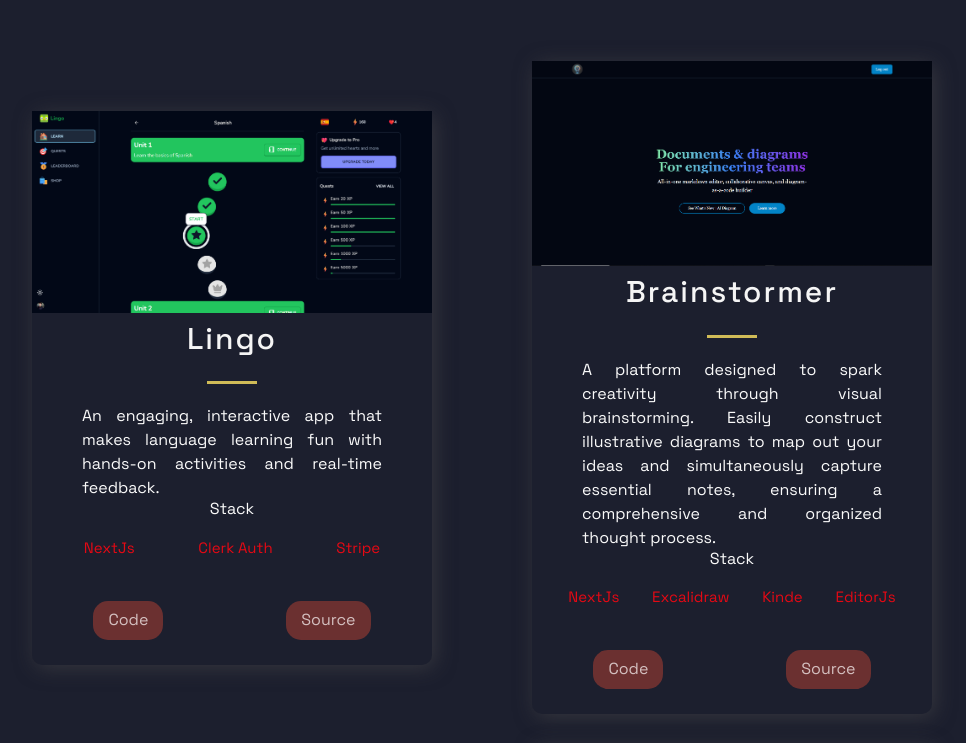
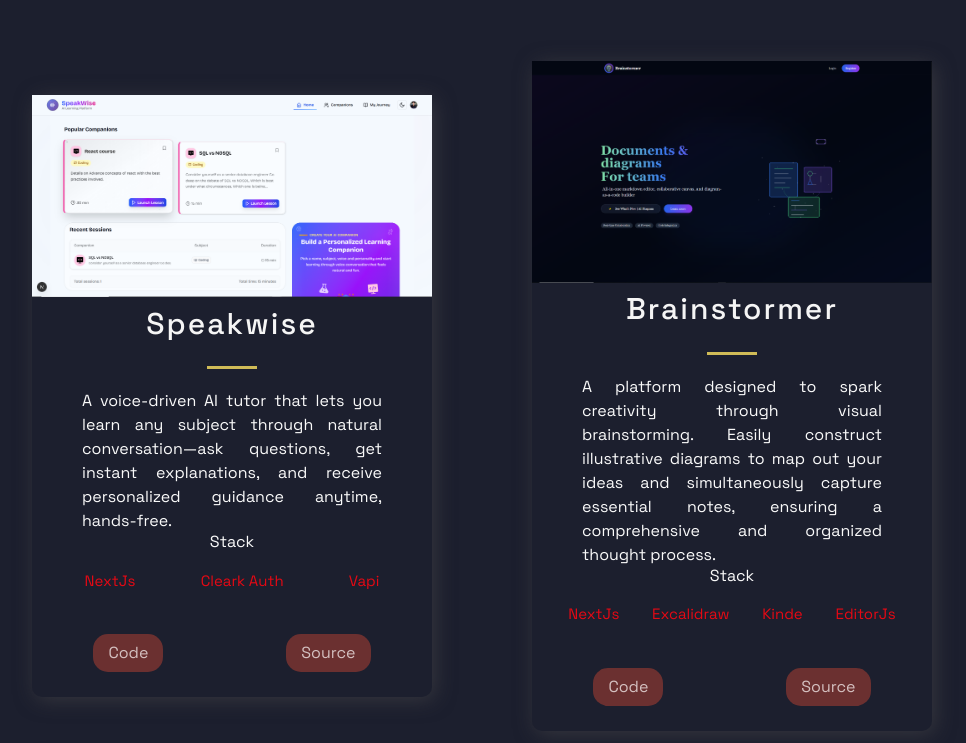
Before and after one commit to ayush200998/Portfolio, a Next.js app: page / in a window 1280 px wide. Shown: the part 787-1530 px from the top of the page, without its empty margins (158-1124 px from the left). Built offline with nearby package versions, Linux system fonts and the light colour scheme.

Commit message:
Added speakwise app.

```diff
--- a/src/constants/constants.js
+++ b/src/constants/constants.js
@@ -1,12 +1,12 @@
 export const projects = [
-  {
-    title: 'Lingo',
-    description: "An engaging, interactive app that makes language learning fun with hands-on activities and real-time feedback.",
-      image: '/images/Lingo.png',
-      tags: ['NextJs', 'Clerk Auth', 'Stripe'],
-    source: 'https://lingo-wheat-one.vercel.app/learn',
-    visit: 'https://github.com/ayush200998/Lingo',
-    id: 2,
+    {
+    title: 'Speakwise',
+    description: "A voice-driven AI tutor that lets you learn any subject through natural conversation—ask questions, get instant explanations, and receive personalized guidance anytime, hands-free.",
+      image: '/images/Speakwise.png',
+      tags: ['NextJs', 'Cleark Auth', 'Vapi'],
+    source: 'http://speakwise.vercel.app',
+    visit: 'https://github.com/ayush200998/Speakwise',
+    id: 1,
   },
   {
     title: 'Brainstormer',
@@ -18,13 +18,22 @@
     id: 2,
   },
   {
+    title: 'Lingo',
+    description: "An engaging, interactive app that makes language learning fun with hands-on activities and real-time feedback.",
+      image: '/images/Lingo.png',
+      tags: ['NextJs', 'Clerk Auth', 'Stripe'],
+    source: 'https://lingo-wheat-one.vercel.app/learn',
+    visit: 'https://github.com/ayush200998/Lingo',
+    id: 3,
+  },
+  {
     title: 'Room',
     description: "A video conferencing application build using NextJs",
       image: '/images/Room.png',
       tags: ['NextJs', 'Stream Io', 'Clerk Auth',],
     source: 'https://dbzoom-ayush200998s-projects.vercel.app',
     visit: 'https://github.com/ayush200998/dbzoom',
-    id: 2,
+    id: 4,
   },
   {
     title: 'Memories App',
@@ -33,7 +42,7 @@
       tags: ['MERN Stack', 'Redux', 'Google Auth',],
     source: 'https://memories-aps.netlify.app/',
     visit: 'https://github.com/ayush200998/MemoriesApp',
-    id: 1,
+    id: 5,
   },
   {
     title: 'Expense Tracker',
@@ -42,64 +51,63 @@
       tags: ['React', 'Context', 'Speechly', 'ChartJs', 'Netlify'],
     source: 'https://elegant-cray-a3790f.netlify.app/',
     visit: 'https://github.com/ayush200998/Expense-Tracker',
-    id: 0,
+    id: 6,
   },
   // Deprecated Projects ------------------------------------
-
-  // {
-  //   title: 'Blogging Website',
-  //   description: "A basic Blogging website where users can share their blogs, Users can also follow other users, A Global chat Application is also present where users can chat with each other. ",
-  //     image: '/images/Blogging.png',
-  //     tags: ['Javascript', 'NodeJs', 'MongoDb'],
-  //   source: 'https://github.com/ayush200998/BloggingApp',
-  //   visit: 'https://github.com/ayush200998/BloggingApp',
-  //   id: 2,
-  // },
-  // {
-  //   title: 'Messenger App',
-  //   description: "A global chat application in which users can chat with other users.",
-  //   image: '/images/Messenger.png',
-  //   tags: ['React', 'Firebase'],
-  //   source: 'https://facebook-messenger-b37ea.web.app/',
-  //   visit: 'https://github.com/ayush200998/Messenger_app',
-  //   id: 3,
-  // },
-  // {
-  //   title: 'Hulu',
-  //   description: "An application which provide movie lists to the users according to the Genre selected.",
-  //   image: '/images/Hulu.png',
-  //   tags: ['React', 'Firebase', 'NextJs', 'TMDB'],
-  //   source: 'https://hulu-2-0-green.vercel.app/',
-  //   visit: 'https://github.com/ayush200998/Hulu_2.0',
-  //   id: 4,
-  // },
-  // {
-  //   title: 'Keeper',
-  //   description: "A Todo list web app by which a user can keep a record of things he wants.",
-  //   image: '/images/Keeper.png',
-  //   tags: ['React'],
-  //   source: 'https://codesandbox.io/s/9uuwh',
-  //   visit: 'https://codesandbox.io/s/9uuwh',
-  //   id: 5,
-  // },
-  // {
-  //   title: 'Netflix Clone',
-  //   description: "A Web app which shows list of movies to the user according to the Genre,It uses Email-password Authentication,The App is build using ReactJs and Firebase.",
-  //     image: '/images/Netflix.png',
-  //     tags: ['Firebase','React', 'Redux'],
-  //   source: 'https://netflixclone-3c963.web.app/',
-  //   visit: 'https://github.com/ayush200998/Netflix-Clone',
-  //   id: 0,
-  // },
-  // {
-  //   title: 'Instagram Clone',
-  //   description:"A Social media web app which allows users to post pictures, share their comments on other users pics.",
-  //   image: '/images/Insta.png',
-  //   tags: ['React', 'Firebase'],
-  //   source: 'https://finstagram-91090.web.app/',
-  //   visit: 'https://github.com/ayush200998/Finstagram',
-  //   id: 1,
-  // },
+  {
+    title: 'Blogging Website',
+    description: "A basic Blogging website where users can share their blogs, Users can also follow other users, A Global chat Application is also present where users can chat with each other. ",
+      image: '/images/Blogging.png',
+      tags: ['Javascript', 'NodeJs', 'MongoDb'],
+    source: 'https://github.com/ayush200998/BloggingApp',
+    visit: 'https://github.com/ayush200998/BloggingApp',
+    id: 7,
+  },
+  {
+    title: 'Messenger App',
+    description: "A global chat application in which users can chat with other users.",
+    image: '/images/Messenger.png',
+    tags: ['React', 'Firebase'],
+    source: 'https://facebook-messenger-b37ea.web.app/',
+    visit: 'https://github.com/ayush200998/Messenger_app',
+    id: 8,
+  },
+  {
+    title: 'Hulu',
+    description: "An application which provide movie lists to the users according to the Genre selected.",
+    image: '/images/Hulu.png',
+    tags: ['React', 'Firebase', 'NextJs', 'TMDB'],
+    source: 'https://hulu-2-0-green.vercel.app/',
+    visit: 'https://github.com/ayush200998/Hulu_2.0',
+    id: 9,
+  },
+  {
+    title: 'Keeper',
+    description: "A Todo list web app by which a user can keep a record of things he wants.",
+    image: '/images/Keeper.png',
+    tags: ['React'],
+    source: 'https://codesandbox.io/s/9uuwh',
+    visit: 'https://codesandbox.io/s/9uuwh',
+    id: 10,
+  },
+  {
+    title: 'Netflix Clone',
+    description: "A Web app which shows list of movies to the user according to the Genre,It uses Email-password Authentication,The App is build using ReactJs and Firebase.",
+      image: '/images/Netflix.png',
+      tags: ['Firebase','React', 'Redux'],
+    source: 'https://netflixclone-3c963.web.app/',
+    visit: 'https://github.com/ayush200998/Netflix-Clone',
+    id: 11,
+  },
+  {
+    title: 'Instagram Clone',
+    description:"A Social media web app which allows users to post pictures, share their comments on other users pics.",
+    image: '/images/Insta.png',
+    tags: ['React', 'Firebase'],
+    source: 'https://finstagram-91090.web.app/',
+    visit: 'https://github.com/ayush200998/Finstagram',
+    id: 12,
+  },
 ];
 
 export const TimeLineData = [
```
Also changed, not shown: public/images/Brainstormer.png, public/images/Speakwise.png (added).
